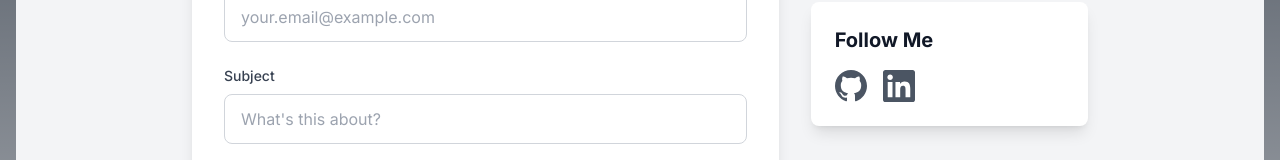
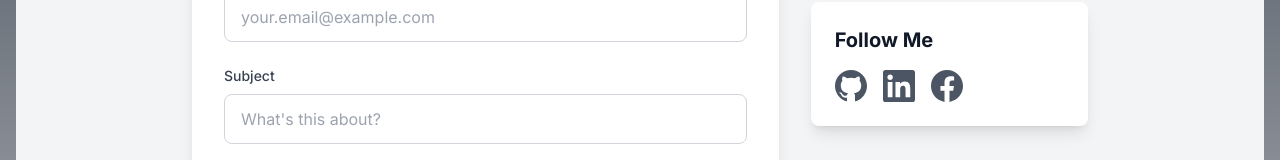
Before and after one commit to Parathantl/blog, a Next.js app: page /contact in a window 1280 px wide. Shown: the part 510-670 px from the top of the page. Built offline with nearby package versions, Linux system fonts and the light colour scheme; no server answers.

Commit message:
fix: add social media links

```diff
--- a/app/components/Footer.tsx
+++ b/app/components/Footer.tsx
@@ -16,7 +16,7 @@
             {/* Social Links */}
             <div className="flex gap-4">
               <a
-                href="https://github.com/yourusername"
+                href="https://github.com/parathantl"
                 target="_blank"
                 rel="noopener noreferrer"
                 className="text-gray-400 hover:text-white transition-colors"
@@ -27,7 +27,7 @@
                 </svg>
               </a>
               <a
-                href="https://linkedin.com/in/yourusername"
+                href="https://linkedin.com/in/parathantl"
                 target="_blank"
                 rel="noopener noreferrer"
                 className="text-gray-400 hover:text-white transition-colors"
@@ -38,7 +38,7 @@
                 </svg>
               </a>
               <a
-                href="https://twitter.com/yourusername"
+                href="https://twitter.com/parathantl"
                 target="_blank"
                 rel="noopener noreferrer"
                 className="text-gray-400 hover:text-white transition-colors"
--- a/app/contact/page.tsx
+++ b/app/contact/page.tsx
@@ -59,23 +59,36 @@
                 </h3>
                 <div className="flex gap-4">
                   <a
-                    href="https://github.com/yourusername"
+                    href="https://github.com/parathantl"
                     target="_blank"
                     rel="noopener noreferrer"
                     className="text-gray-600 dark:text-gray-400 hover:text-blue-600 dark:hover:text-blue-400 transition-colors"
+                    aria-label="GitHub"
                   >
                     <svg className="w-8 h-8" fill="currentColor" viewBox="0 0 24 24">
                       <path d="M12 0c-6.626 0-12 5.373-12 12 0 5.302 3.438 9.8 8.207 11.387.599.111.793-.261.793-.577v-2.234c-3.338.726-4.033-1.416-4.033-1.416-.546-1.387-1.333-1.756-1.333-1.756-1.089-.745.083-.729.083-.729 1.205.084 1.839 1.237 1.839 1.237 1.07 1.834 2.807 1.304 3.492.997.107-.775.418-1.305.762-1.604-2.665-.305-5.467-1.334-5.467-5.931 0-1.311.469-2.381 1.236-3.221-.124-.303-.535-1.524.117-3.176 0 0 1.008-.322 3.301 1.23.957-.266 1.983-.399 3.003-.404 1.02.005 2.047.138 3.006.404 2.291-1.552 3.297-1.23 3.297-1.23.653 1.653.242 2.874.118 3.176.77.84 1.235 1.911 1.235 3.221 0 4.609-2.807 5.624-5.479 5.921.43.372.823 1.102.823 2.222v3.293c0 .319.192.694.801.576 4.765-1.589 8.199-6.086 8.199-11.386 0-6.627-5.373-12-12-12z"/>
                     </svg>
                   </a>
                   <a
-                    href="https://linkedin.com/in/yourusername"
+                    href="https://linkedin.com/in/parathantl"
                     target="_blank"
                     rel="noopener noreferrer"
                     className="text-gray-600 dark:text-gray-400 hover:text-blue-600 dark:hover:text-blue-400 transition-colors"
+                    aria-label="LinkedIn"
                   >
                     <svg className="w-8 h-8" fill="currentColor" viewBox="0 0 24 24">
                       <path d="M20.447 20.452h-3.554v-5.569c0-1.328-.027-3.037-1.852-3.037-1.853 0-2.136 1.445-2.136 2.939v5.667H9.351V9h3.414v1.561h.046c.477-.9 1.637-1.85 3.37-1.85 3.601 0 4.267 2.37 4.267 5.455v6.286zM5.337 7.433c-1.144 0-2.063-.926-2.063-2.065 0-1.138.92-2.063 2.063-2.063 1.14 0 2.064.925 2.064 2.063 0 1.139-.925 2.065-2.064 2.065zm1.782 13.019H3.555V9h3.564v11.452zM22.225 0H1.771C.792 0 0 .774 0 1.729v20.542C0 23.227.792 24 1.771 24h20.451C23.2 24 24 23.227 24 22.271V1.729C24 .774 23.2 0 22.222 0h.003z"/>
+                    </svg>
+                  </a>
+                  <a
+                    href="https://facebook.com/parathantl"
+                    target="_blank"
+                    rel="noopener noreferrer"
+                    className="text-gray-600 dark:text-gray-400 hover:text-blue-600 dark:hover:text-blue-400 transition-colors"
+                    aria-label="Facebook"
+                  >
+                    <svg className="w-8 h-8" fill="currentColor" viewBox="0 0 24 24">
+                      <path d="M24 12.073c0-6.627-5.373-12-12-12s-12 5.373-12 12c0 5.99 4.388 10.954 10.125 11.854v-8.385H7.078v-3.47h3.047V9.43c0-3.007 1.792-4.669 4.533-4.669 1.312 0 2.686.235 2.686.235v2.953H15.83c-1.491 0-1.956.925-1.956 1.874v2.25h3.328l-.532 3.47h-2.796v8.385C19.612 23.027 24 18.062 24 12.073z"/>
                     </svg>
                   </a>
                 </div>
```
